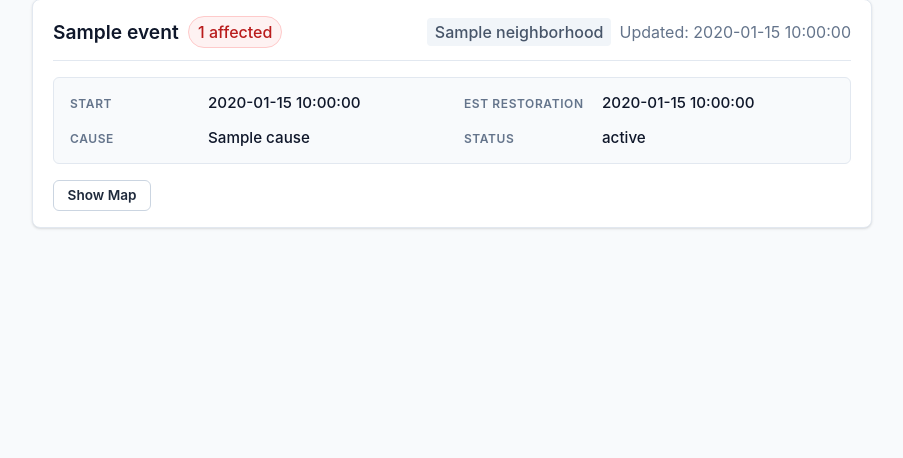
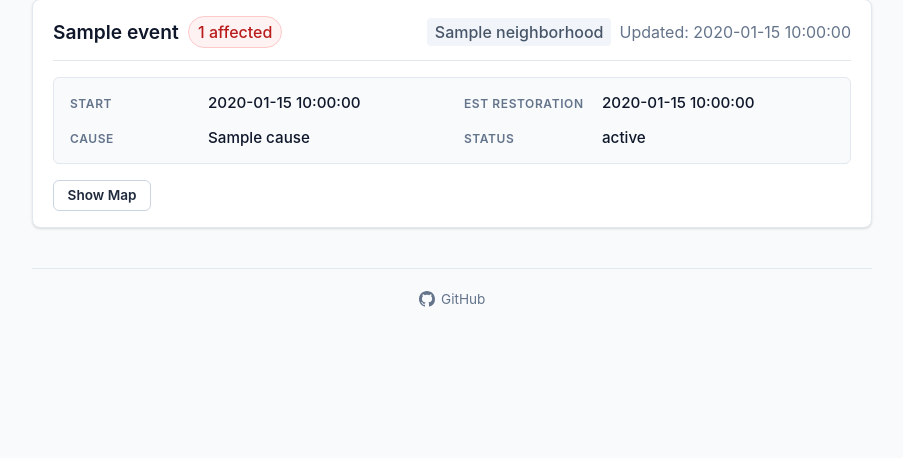
Before and after one commit to codeforkjeff/scl-outage, a Python web app: template scl_outage/templates/index.jinja in a window 1280 px wide. Shown: the part 194-652 px from the top of the page, without its empty margins (188-1091 px from the left). Run offline with Jinja, Linux system fonts and the light colour scheme; the template is opened without the code that fills it: most values are stand-ins (such as "Sample title", 1, 10 or a date in 2020).

Commit message:
add footer with github link

```diff
--- a/scl_outage/templates/index.jinja
+++ b/scl_outage/templates/index.jinja
@@ -288,6 +288,41 @@
       opacity: 0;
       pointer-events: none;
     }
+
+    .page-footer {
+      margin-top: 2.5rem;
+      padding-top: 1.25rem;
+      border-top: 1px solid var(--border-color);
+      text-align: center;
+    }
+
+    .github-link {
+      display: inline-flex;
+      align-items: center;
+      gap: 0.4rem;
+      font-size: 0.85rem;
+      color: var(--text-muted);
+      text-decoration: none;
+      transition: color 0.15s ease;
+    }
+
+    .github-link:hover {
+      color: var(--text-main);
+      text-decoration: underline;
+      text-underline-offset: 2px;
+    }
+
+    .github-link:focus-visible {
+      outline: 2px solid var(--accent-color);
+      outline-offset: 2px;
+      border-radius: 2px;
+    }
+
+    .github-link svg {
+      width: 1rem;
+      height: 1rem;
+      fill: currentColor;
+    }
   </style>
   <script>
     const toggleMap = (srcElement, eventId) => {
@@ -398,6 +433,15 @@
       </article>
       {% endfor %}
     </main>
+
+    <footer class="page-footer">
+      <a href="https://github.com/codeforkjeff/scl-outage" class="github-link" target="_blank" rel="noopener noreferrer">
+        <svg aria-hidden="true" height="16" width="16" viewBox="0 0 16 16" fill="currentColor">
+          <path d="M8 0C3.58 0 0 3.58 0 8c0 3.54 2.29 6.53 5.47 7.59.4.07.55-.17.55-.38 0-.19-.01-.82-.01-1.49-2.01.37-2.53-.49-2.69-.94-.09-.23-.48-.94-.82-1.13-.28-.15-.68-.52-.01-.53.63-.01 1.08.58 1.23.82.72 1.21 1.87.87 2.33.66.07-.52.28-.87.51-1.07-1.78-.2-3.64-.89-3.64-3.95 0-.87.31-1.59.82-2.15-.08-.2-.36-1.02.08-2.12 0 0 .67-.21 2.2.82.64-.18 1.32-.27 2-.27.68 0 1.36.09 2 .27 1.53-1.04 2.2-.82 2.2-.82.44 1.1.16 1.92.08 2.12.51.56.82 1.27.82 2.15 0 3.07-1.87 3.75-3.65 3.95.29.25.54.73.54 1.48 0 1.07-.01 1.93-.01 2.2 0 .21.15.46.55.38A8.013 8.013 0 0016 8c0-4.42-3.58-8-8-8z"/>
+        </svg>
+        <span>GitHub</span>
+      </a>
+    </footer>
   </div>
 </body>
 </html>
```
